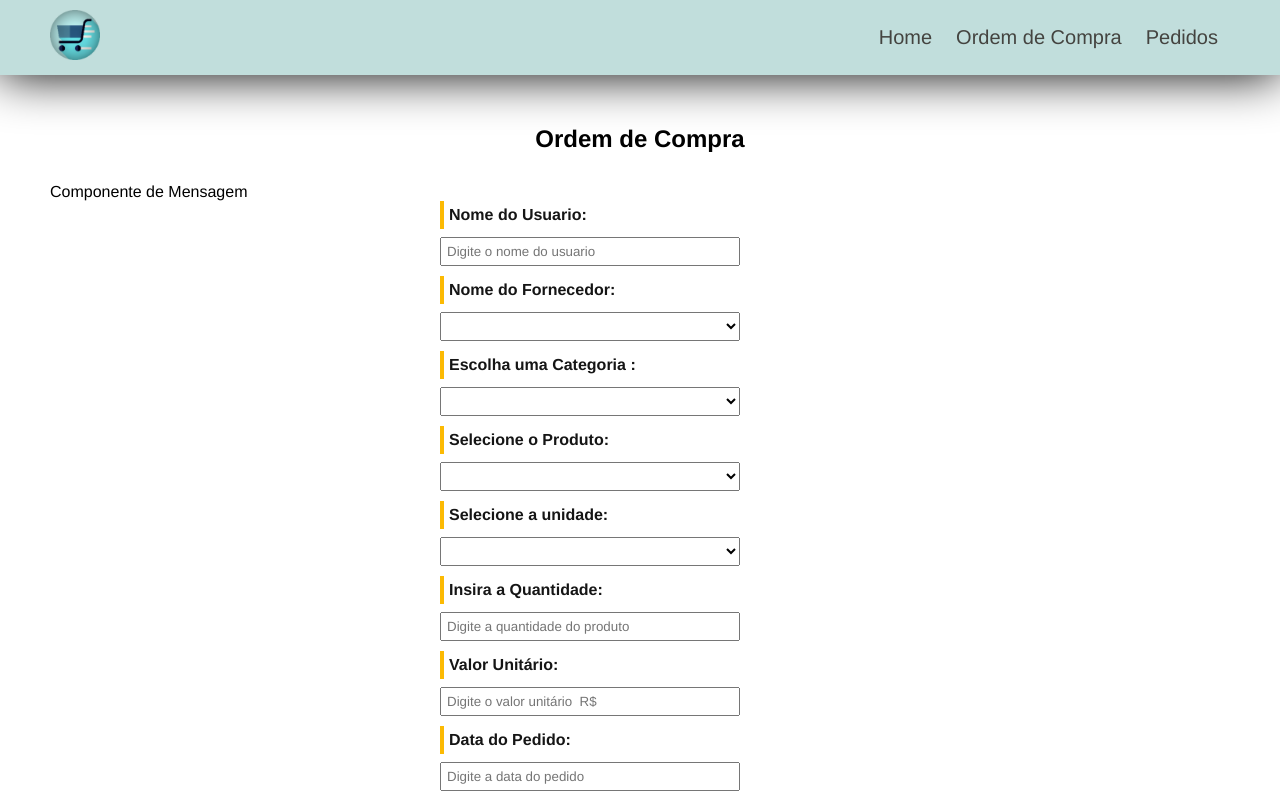
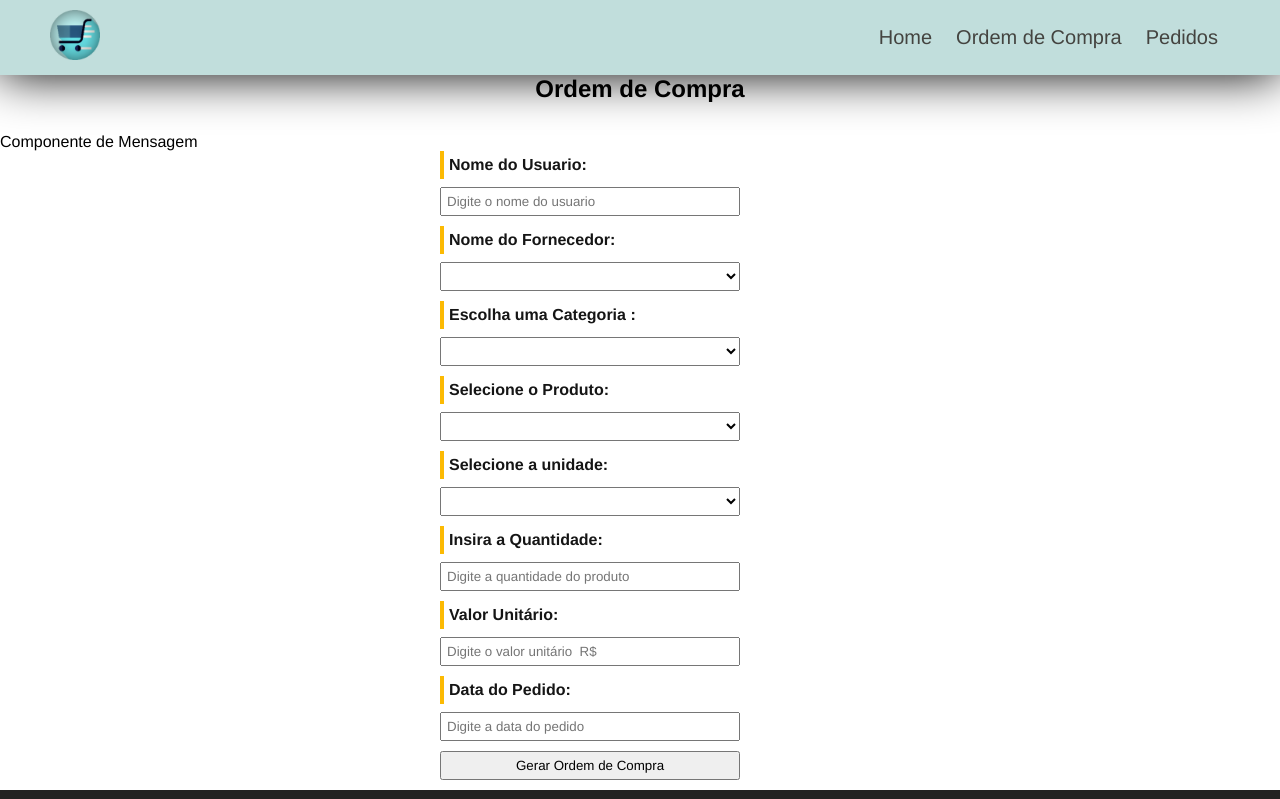
Before and after one commit to DanielCosta30/Page_Pedido_de_Compra, a Vue app: page /OrdemCompra in a window 1280 px wide. Shown: the top 799 px of the page. Built offline with nearby package versions, Linux system fonts and the light colour scheme.

Commit message:
feat(views) retirado style do OrdemCompra.vue

```diff
--- a/src/views/OrdemCompra.vue
+++ b/src/views/OrdemCompra.vue
@@ -1,14 +1,12 @@
 <template>
 
-  <div class="main-container">
     <h1>Ordem de Compra</h1>
     <PedidoForm />
 
-
-  </div>
   </template>
 
   <script>
+
 import PedidoForm from '@/components/PedidoForm.vue';
 
 
```
